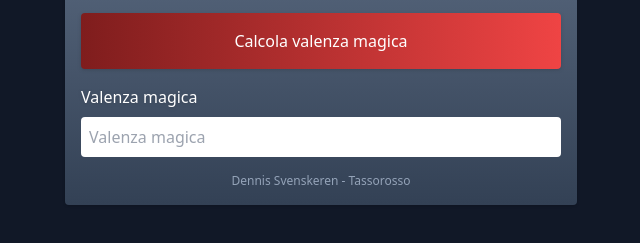
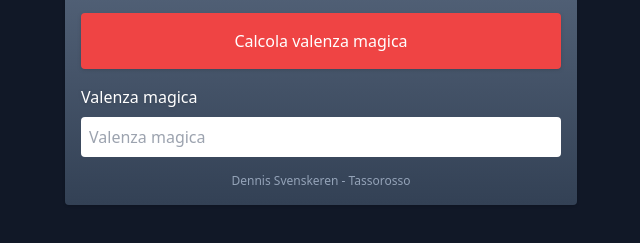
Before and after one commit to PerroniClaudio/aritmanzia, a plain HTML site: page index.html in a window 1280 px wide. Shown: the part 371-614 px from the top of the page, without its empty margins (319-959 px from the left). Drawn offline with nearby package versions, Linux system fonts and the light colour scheme.

Commit message:
colore btn

```diff
--- a/index.html
+++ b/index.html
@@ -105,8 +105,7 @@
                 <input type="text" id="incanto" placeholder="Incantesimo" class="bg-white p-2 rounded">
             </div>
 
-            <button onClick="calcola()"
-                class="w-full rounded p-4 bg-gradient-to-r from-red-900 to-red-500 text-white drop-shadow">Calcola
+            <button onClick="calcola()" class="w-full rounded p-4 bg-red-500 text-white drop-shadow">Calcola
                 valenza
                 magica</button>
 
```
